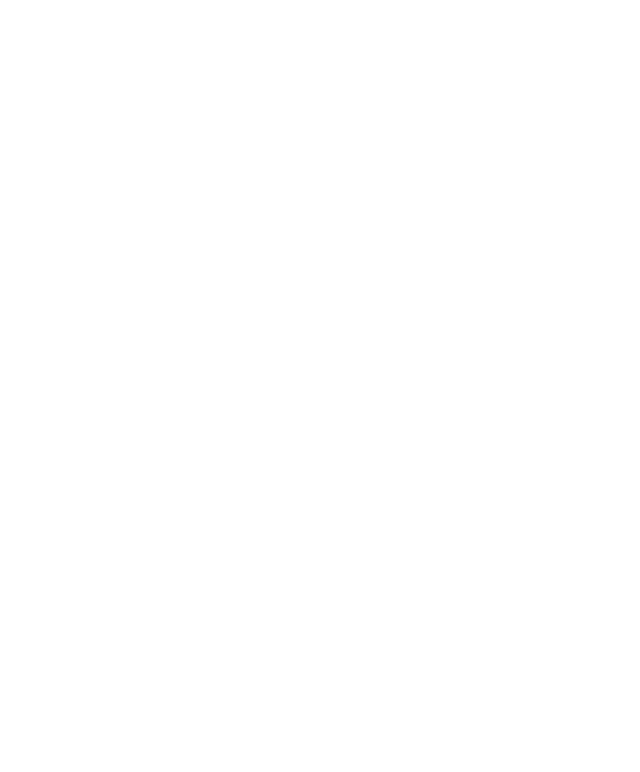
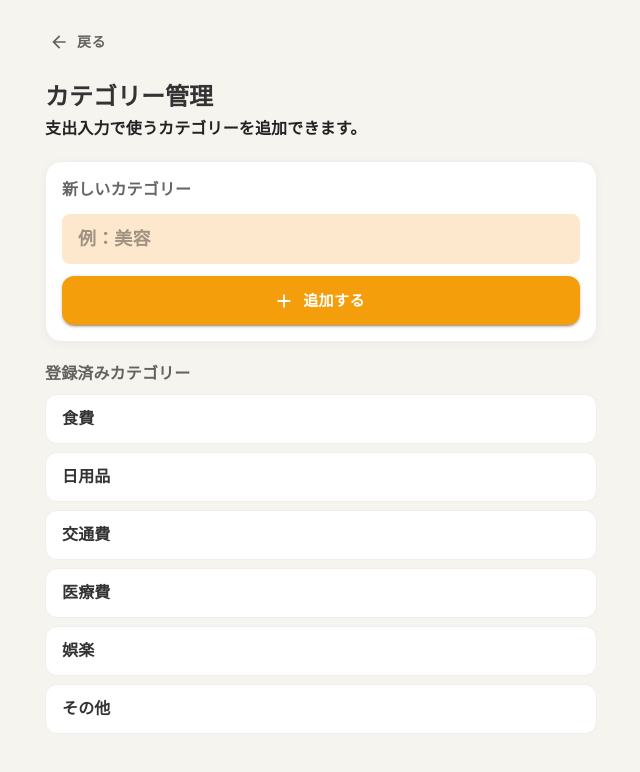
Before and after one commit to ryusei-yaku/kakeibo-app, a React (Vite) app: page /categories/manage in a window 1280 px wide. Before the commit this address had no page. Shown: the top 772 px of the page, without its empty margins (319-959 px from the left). Built offline with nearby package versions, Linux system fonts and the light colour scheme.

Commit message:
カテゴリー追加画面を追加

```diff
--- a/src/App.tsx
+++ b/src/App.tsx
@@ -7,9 +7,25 @@
 import MonthlyCategoryDetailPage from "./features/categories/MonthlyCategoryDetailPage";
 import CalendarPage from "./features/calendar/CalendarPage";
 import ExpenseEditPage from "./features/expenses/ExpenseEditPage";
+import type { Category } from "./types/category";
+import { initialCategories } from "./features/categories/categories";
+import CategoryManagementPage from "./features/categories/CategoryManagementPage"
 
 function App() {
   const [expenses, setExpenses] = useState<Expense[]>([]);
+  const [categories, setCategories] = useState<Category[]>(initialCategories);
+
+  function addCategory(categoryName: string) {
+    const newCategory: Category = {
+      id: crypto.randomUUID(),
+      name: categoryName,
+    };
+
+    setCategories((currentCategories) => [
+      ...currentCategories,
+      newCategory,
+    ]);
+  }
 
   function addExpense(expense: Expense) {
     setExpenses((currentExpenses) => [expense, ...currentExpenses]);
@@ -33,9 +49,16 @@
     <BrowserRouter>
       <Routes>
         <Route path="/" element={<HomePage expenses={expenses} />} />
+        {/* 支出入力画面 */}
         <Route
           path="/expenses/new"
-          element={<ExpenseFormPage expenses={expenses} onAddExpense={addExpense} />}
+          element={
+            <ExpenseFormPage
+              expenses={expenses}
+              categories={categories}
+              onAddExpense={addExpense}
+            />
+          }
         />
         <Route
           path="/categories/monthly"
@@ -46,13 +69,25 @@
           element={<MonthlyCategoryDetailPage expenses={expenses} />}
         />
         <Route path="/calendar" element={<CalendarPage expenses={expenses} />} />
+        {/* 支出編集画面 */}
         <Route
           path="/expenses/edit/:expenseId"
           element={
             <ExpenseEditPage
               expenses={expenses}
+              categories={categories}
               onUpdateExpense={updateExpense}
               onDeleteExpense={deleteExpense}
+            />
+          }
+        />
+        {/* カテゴリー管理画面 */}
+        <Route
+          path="/categories/manage"
+          element={
+            <CategoryManagementPage
+              categories={categories}
+              onAddCategory={addCategory}
             />
           }
         />
--- a/src/features/calendar/components/DailyExpenseList.tsx
+++ b/src/features/calendar/components/DailyExpenseList.tsx
@@ -68,7 +68,7 @@
                         textAlign: "right",
                     }}
                 >
-                    支出合計
+                    {displayMonthText}の支出合計
                 </Typography>
 
                 <Typography
--- /dev/null
+++ b/src/features/categories/CategoryManagementPage.tsx
@@ -0,0 +1,177 @@
+import ArrowBackIcon from "@mui/icons-material/ArrowBack";
+import AddIcon from "@mui/icons-material/Add";
+import {
+    Box,
+    Button,
+    Container,
+    Stack,
+    TextField,
+    Typography,
+} from "@mui/material";
+import { useState } from "react";
+import { useNavigate } from "react-router-dom";
+import type { Category } from "../../types/category";
+
+type CategoryManagementPageProps = {
+    categories: Category[];
+    onAddCategory: (categoryName: string) => void;
+};
+
+function CategoryManagementPage({
+    categories,
+    onAddCategory,
+}: CategoryManagementPageProps) {
+    const navigate = useNavigate();
+
+    const [categoryName, setCategoryName] = useState("");
+
+    function handleAddCategory() {
+        const trimmedCategoryName = categoryName.trim();
+
+        if (trimmedCategoryName === "") {
+            return;
+        }
+
+        onAddCategory(trimmedCategoryName);
+        setCategoryName("");
+    }
+
+    return (
+        <Box sx={{ minHeight: "100vh", backgroundColor: "#f6f4ef", py: 3 }}>
+            <Container maxWidth="sm">
+                <Stack spacing={2.5}>
+                    <Button
+                        onClick={() => navigate(-1)}
+                        startIcon={<ArrowBackIcon />}
+                        sx={{
+                            alignSelf: "flex-start",
+                            color: "text.secondary",
+                            fontWeight: "bold",
+                        }}
+                    >
+                        戻る
+                    </Button>
+
+                    <Box>
+                        <Typography
+                            variant="h5"
+                            component="h1"
+                            sx={{ fontWeight: "bold", color: "#333333" }}
+                        >
+                            カテゴリー管理
+                        </Typography>
+
+                        <Typography
+                            color="text.secondary"
+                            sx={{ mt: 0.5, fontWeight: "bold" }}
+                        >
+                            支出入力で使うカテゴリーを追加できます。
+                        </Typography>
+                    </Box>
+
+                    {/* カテゴリー追加フォーム */}
+                    <Box
+                        sx={{
+                            backgroundColor: "#ffffff",
+                            borderRadius: 4,
+                            p: 2,
+                            border: "1px solid #eeeeee",
+                            boxShadow: "0 2px 10px rgba(0, 0, 0, 0.04)",
+                        }}
+                    >
+                        <Stack spacing={1.5}>
+                            <Typography
+                                sx={{
+                                    fontWeight: "bold",
+                                    color: "text.secondary",
+                                }}
+                            >
+                                新しいカテゴリー
+                            </Typography>
+
+                            <TextField
+                                value={categoryName}
+                                onChange={(event) => setCategoryName(event.target.value)}
+                                placeholder="例：美容"
+                                variant="standard"
+                                fullWidth
+                                slotProps={{
+                                    input: {
+                                        disableUnderline: true,
+                                    },
+                                }}
+                                sx={{
+                                    backgroundColor: "#fde7cd",
+                                    borderRadius: 2,
+                                    px: 2,
+                                    py: 1,
+                                    "& input": {
+                                        fontSize: 18,
+                                        fontWeight: "bold",
+                                    },
+                                }}
+                            />
+
+                            <Button
+                                variant="contained"
+                                size="large"
+                                startIcon={<AddIcon />}
+                                onClick={handleAddCategory}
+                                sx={{
+                                    py: 1.4,
+                                    borderRadius: 3,
+                                    fontWeight: "bold",
+                                    backgroundColor: "#f59e0b",
+                                    "&:hover": {
+                                        backgroundColor: "#d97706",
+                                    },
+                                }}
+                            >
+                                追加する
+                            </Button>
+                        </Stack>
+                    </Box>
+
+                    {/* 登録済みカテゴリー一覧 */}
+                    <Box>
+                        <Typography
+                            sx={{
+                                mb: 1,
+                                fontWeight: "bold",
+                                color: "text.secondary",
+                            }}
+                        >
+                            登録済みカテゴリー
+                        </Typography>
+
+                        <Stack spacing={1}>
+                            {categories.map((category) => (
+                                <Box
+                                    key={category.id}
+                                    sx={{
+                                        backgroundColor: "#ffffff",
+                                        borderRadius: 3,
+                                        px: 2,
+                                        py: 1.5,
+                                        border: "1px solid #eeeeee",
+                                    }}
+                                >
+                                    <Typography
+                                        sx={{
+                                            fontWeight: "bold",
+                                            color: "#333333",
+                                        }}
+                                    >
+                                        {category.name}
+                                    </Typography>
+                                </Box>
+                            ))}
+                        </Stack>
+                    </Box>
+                </Stack>
+            </Container>
+        </Box>
+    );
+}
+
+export default CategoryManagementPage;
--- a/src/features/categories/CategorySelector.tsx
+++ b/src/features/categories/CategorySelector.tsx
@@ -1,17 +1,22 @@
 import { Box, Button } from "@mui/material";
-import { categories } from "./categories";
+import type { Category } from "../../types/category";
+import { useNavigate } from "react-router-dom";
 
 type CategorySelectorProps = {
+    categories: Category[];
     selectedCategoryId: string;
     onSelectCategory: (categoryId: string) => void;
     showEditButton?: boolean;
 };
 
 function CategorySelector({
+    categories,
     selectedCategoryId,
     onSelectCategory,
     showEditButton = false,
 }: CategorySelectorProps) {
+    const navigate = useNavigate();
+
     return (
         <Box
             sx={{
@@ -49,6 +54,7 @@
             {showEditButton && (
                 <Button
                     variant="outlined"
+                    onClick={()=>navigate("/categories/manage")}
                     sx={{
                         borderRadius: 3,
                         py: 1.5,
--- a/src/features/categories/categories.ts
+++ b/src/features/categories/categories.ts
@@ -1,4 +1,6 @@
-export const categories = [
+import type { Category } from "../../types/category";
+
+export const initialCategories: Category[] = [
     { id: "food", name: "食費" },
     { id: "daily", name: "日用品" },
     { id: "transportation", name: "交通費" },
--- /dev/null
+++ b/src/types/category.ts
@@ -0,0 +1,4 @@
+export type Category = {
+    id: string;
+    name: string;
+};
```
Also changed, not shown: src/features/expenses/ExpenseEditPage.tsx (+7 -1 lines), src/features/expenses/ExpenseFormPage.tsx (+9 -5 lines).
